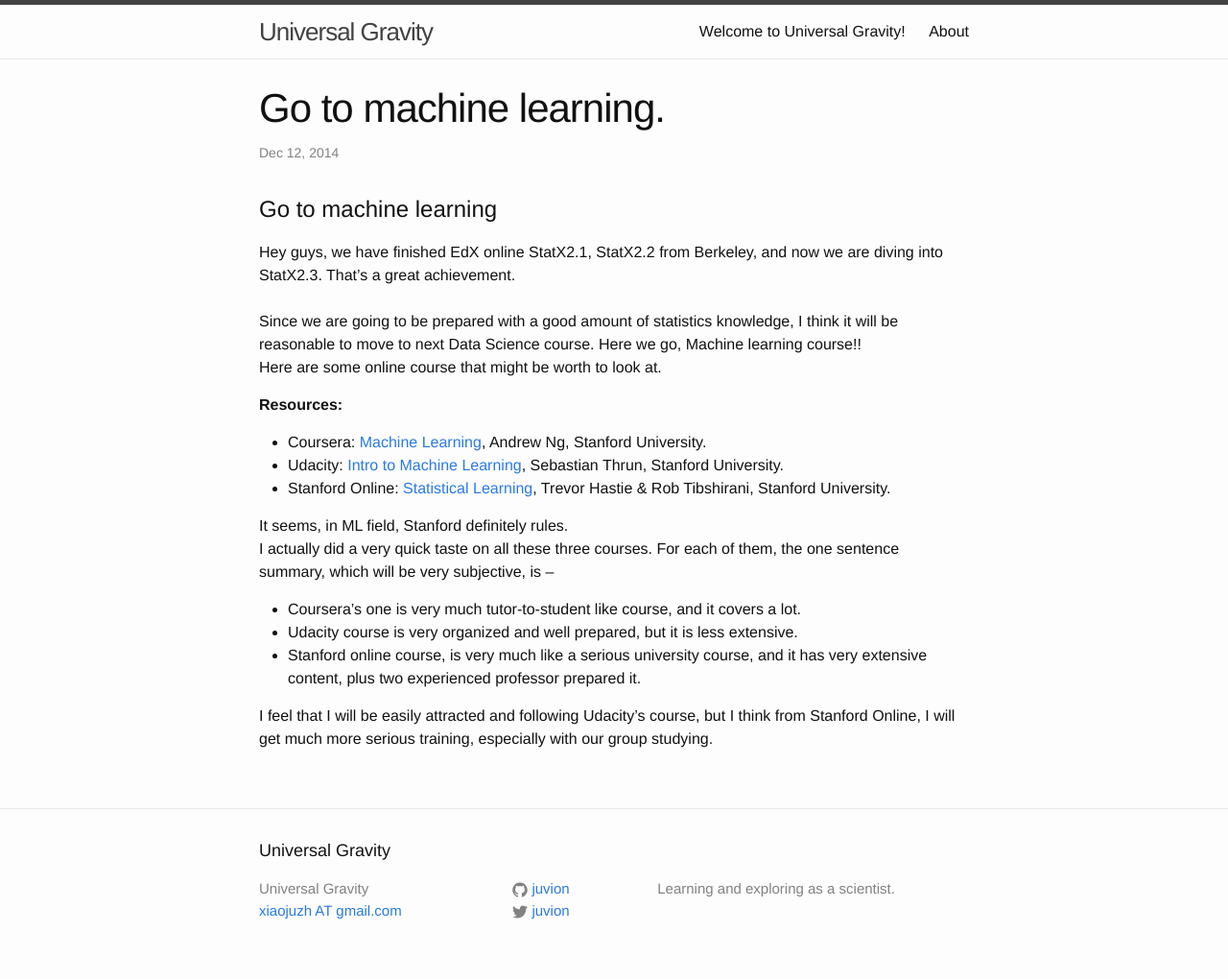
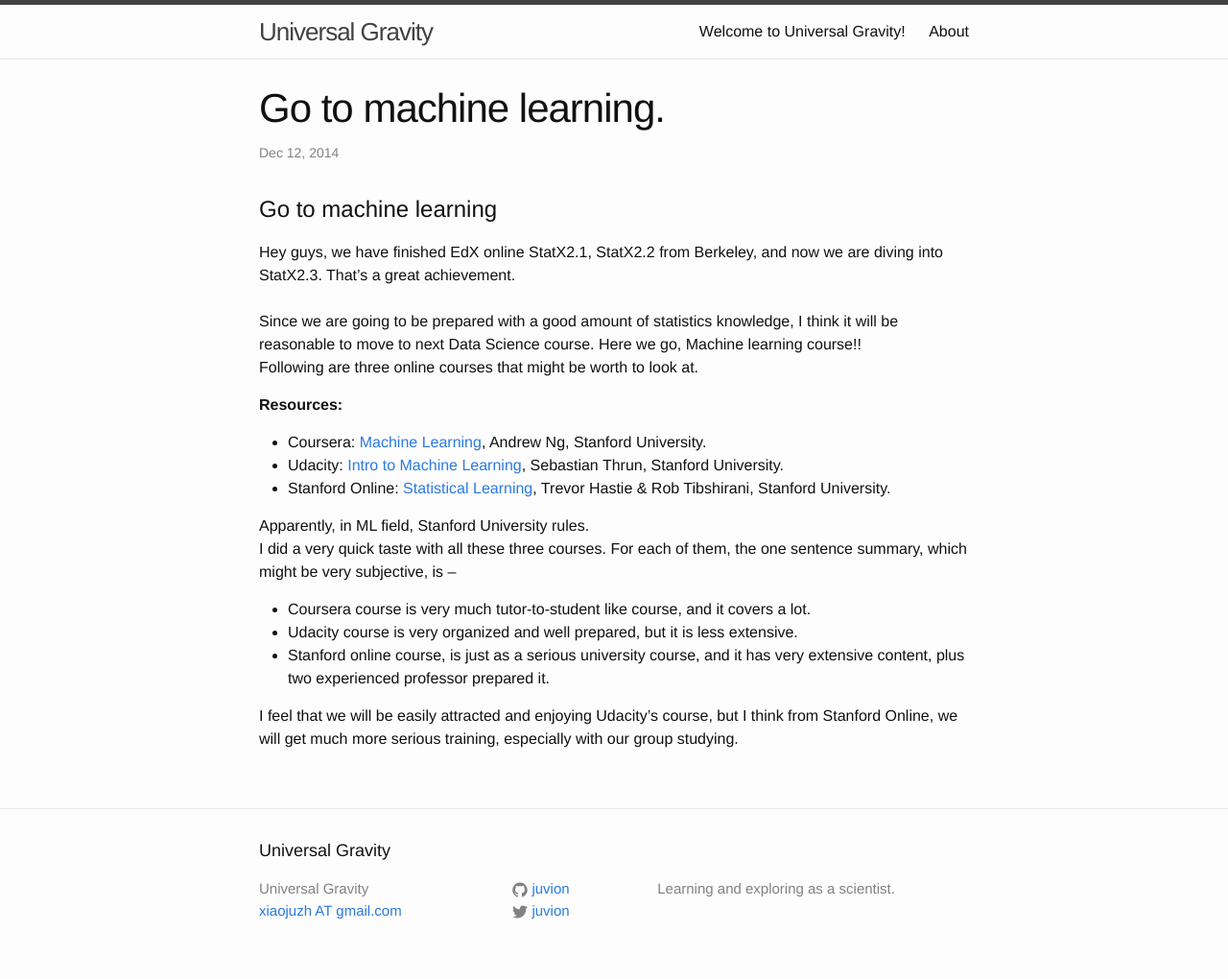
Before and after one commit to juvion/juvion.github.io, a Jekyll site: the page built from _posts/2014-12-13-Go_to_machine_learning.md, in a window 1280 px wide. Shown: the whole page at 96% size. Built offline with Jekyll 4.4.1, drawn with Linux system fonts in a browser that asks for light colours; Markdown is read by kramdown in place of the engine named in the settings.

```diff
--- a/_posts/2014-12-13-Go_to_machine_learning.md
+++ b/_posts/2014-12-13-Go_to_machine_learning.md
@@ -10,7 +10,7 @@ That's a great achievement.
 <br>
 Since we are going to be prepared with a good amount of statistics knowledge, I think it will be reasonable to
 move to next Data Science course. Here we go, Machine learning course!!
-Here are some online course that might be worth to look at.
+Following are three online courses that might be worth to look at.
 
 **Resources:**
 
@@ -18,17 +18,17 @@ Here are some online course that might be worth to look at.
 - Udacity: [Intro to Machine Learning][2], Sebastian Thrun, Stanford University.
 - Stanford Online: [Statistical Learning][3], Trevor Hastie & Rob Tibshirani, Stanford University.
 
-It seems, in ML field, Stanford definitely rules.
-I actually did a very quick taste on all these three courses. For each of them, the one sentence summary,
-which will be very subjective, is --
+Apparently, in ML field, Stanford University rules.
+I did a very quick taste with all these three courses. For each of them, the one sentence summary,
+which might be very subjective, is --
 
-- Coursera's one is very much tutor-to-student like course, and it covers a lot.
+- Coursera course is very much tutor-to-student like course, and it covers a lot.
 - Udacity course is very organized and well prepared, but it is less extensive.
-- Stanford online course, is very much like a serious university course, and it has very extensive content,
+- Stanford online course, is just as a serious university course, and it has very extensive content,
 plus two experienced professor prepared it.
 
-I feel that I will be easily attracted and following Udacity's course, but I think from Stanford Online,
-I will get much more serious training, especially with our group studying.
+I feel that we will be easily attracted and enjoying Udacity's course, but I think from Stanford Online,
+we will get much more serious training, especially with our group studying.
 
 
 [1]: https://class.coursera.org/ml-007
```
